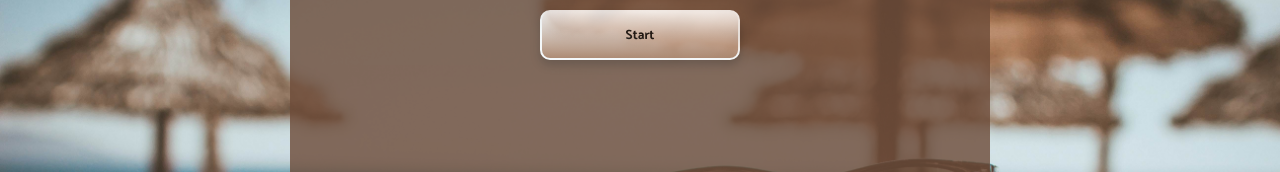
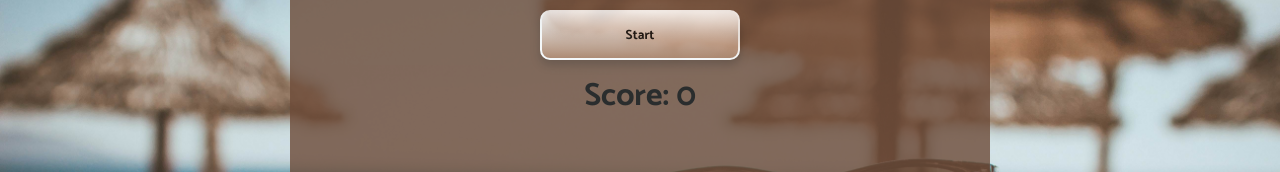
Before and after one commit to ieva1919/React-Typescript-my-Quiz-App, a React (Create React App) app: page / in a window 1280 px wide. Shown: the part 190-362 px from the top of the page. Built offline with nearby package versions, Linux system fonts and the light colour scheme.

Commit message:
change the end of card game

```diff
--- a/src/App.tsx
+++ b/src/App.tsx
@@ -18,18 +18,16 @@ const TOTAL_QEUSTIONS = 10;
 
 function App() {
 
-  const [loading, setLaoding] = useState(false)
+  const [loading, setLaoding] = useState(true)
   const [questions, setQuestions] = useState<QuestionState[]>([])
-  const [number, setNumber] = useState(0)
+  const [number, setNumber] = useState(-1)
   const [userAnswer, setUserAnswer] = useState<AnswerObject[]>([])
   const [score, setScore] = useState(0)
-  const [gameOver, setGameOver] = useState(true)
-  const [showQuestionscard, setShowQuestionscard] = useState(true)
 
 
   const startTrivia = async () => {
     setLaoding(true)
-    setGameOver(false)
+    setNumber(0)
 
     const newQuestions = await fetchQuizQuestions(
       TOTAL_QEUSTIONS,
@@ -39,13 +37,10 @@ function App() {
     setQuestions(newQuestions)
     setScore(0)
     setUserAnswer([])
-    setNumber(0)
     setLaoding(false)
-
   }
 
   const checkAnswer = (e: React.MouseEvent<HTMLButtonElement>) => {
-    if (!gameOver) {
     const answer = e.currentTarget.value
     const correct = questions[number].correct_answer === answer
     if (correct) setScore(prev => prev + 1)
@@ -56,17 +51,19 @@ function App() {
       correctAnswer: questions[number].correct_answer
     }
     setUserAnswer((prev) => [...prev, AnswerObject])
+
+    if (number === TOTAL_QEUSTIONS - 1) {
+      setNumber(TOTAL_QEUSTIONS)
     }
   }
 
   const nextQuestion = () => {
     const nextQuestion = number + 1
-    if (nextQuestion === TOTAL_QEUSTIONS) {
-      setGameOver(true)
-    } else {
     setNumber(nextQuestion)
   }
-  }
+
+  const gameOver = number === TOTAL_QEUSTIONS
+
   return (
     <>
       <GlobalStyle />
@@ -74,15 +71,15 @@ function App() {
         <div className="background">
           <h1> React Quiz</h1>
           {
-            gameOver || setUserAnswer.length === TOTAL_QEUSTIONS ? (
+            (gameOver || number === -1) ? (
               <button className="start" onClick={startTrivia}>
                 Start
               </button>) :
               null
           }
           {!gameOver ? <p className="score">Score: {score}</p> : null}
-          {loading && <p>New question is loading</p>}
-          {number === TOTAL_QEUSTIONS - 1 &&
+          {number === 0 && loading && <p>New question is loading</p>}
+          {gameOver &&
             <div>
               <h2>Your game session is already finished!</h2>
               <h3>Your score is {score}</h3>
```
Lines whose indentation alone changed are shown as unchanged.
